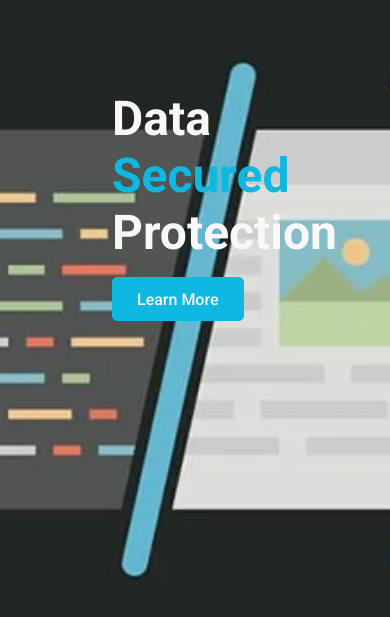
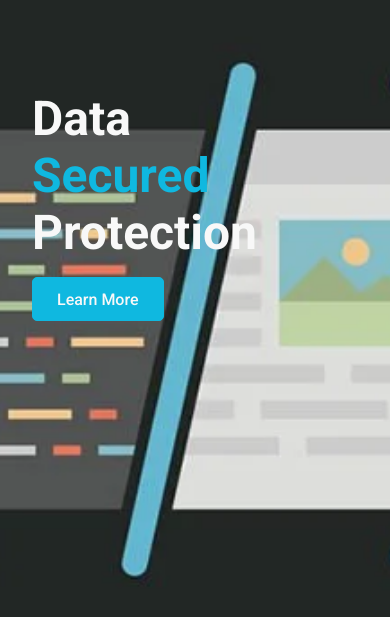
Before and after one commit to MardonovD/counter-redux-conntect, a React (Create React App) app: page / in a window 390 px wide. Shown: the part 103-720 px from the top of the page. Built offline with nearby package versions, Linux system fonts and the light colour scheme.

Commit message:
color h1 var

```diff
--- a/src/components/hero/HeroStyle.css
+++ b/src/components/hero/HeroStyle.css
@@ -26,3 +26,9 @@
 .hero .blue {
   color: var(--primary-color);
 }
+
+@media screen and (max-width: 940px) {
+  .hero .content {
+    margin-left: 1rem;
+  }
+}
```
